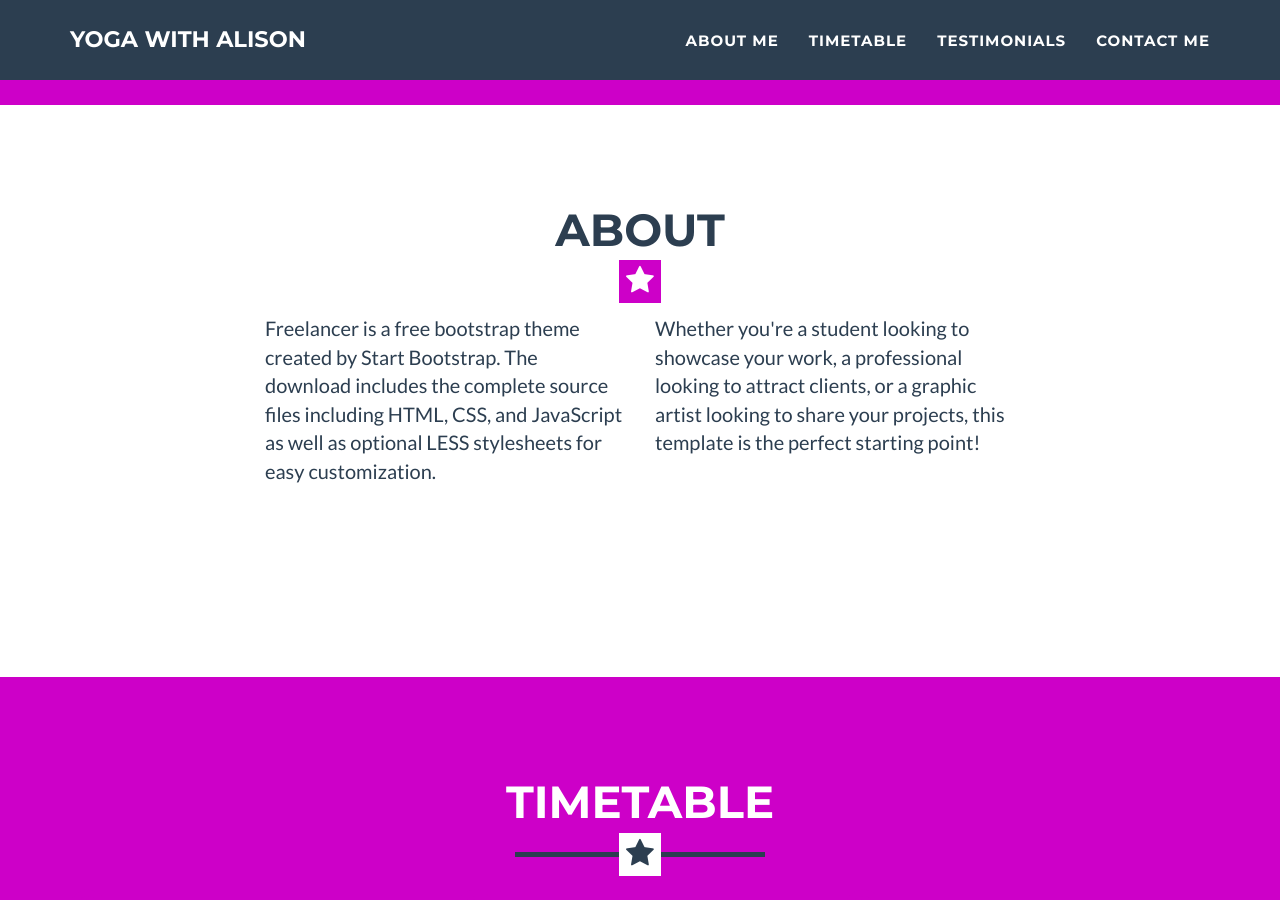
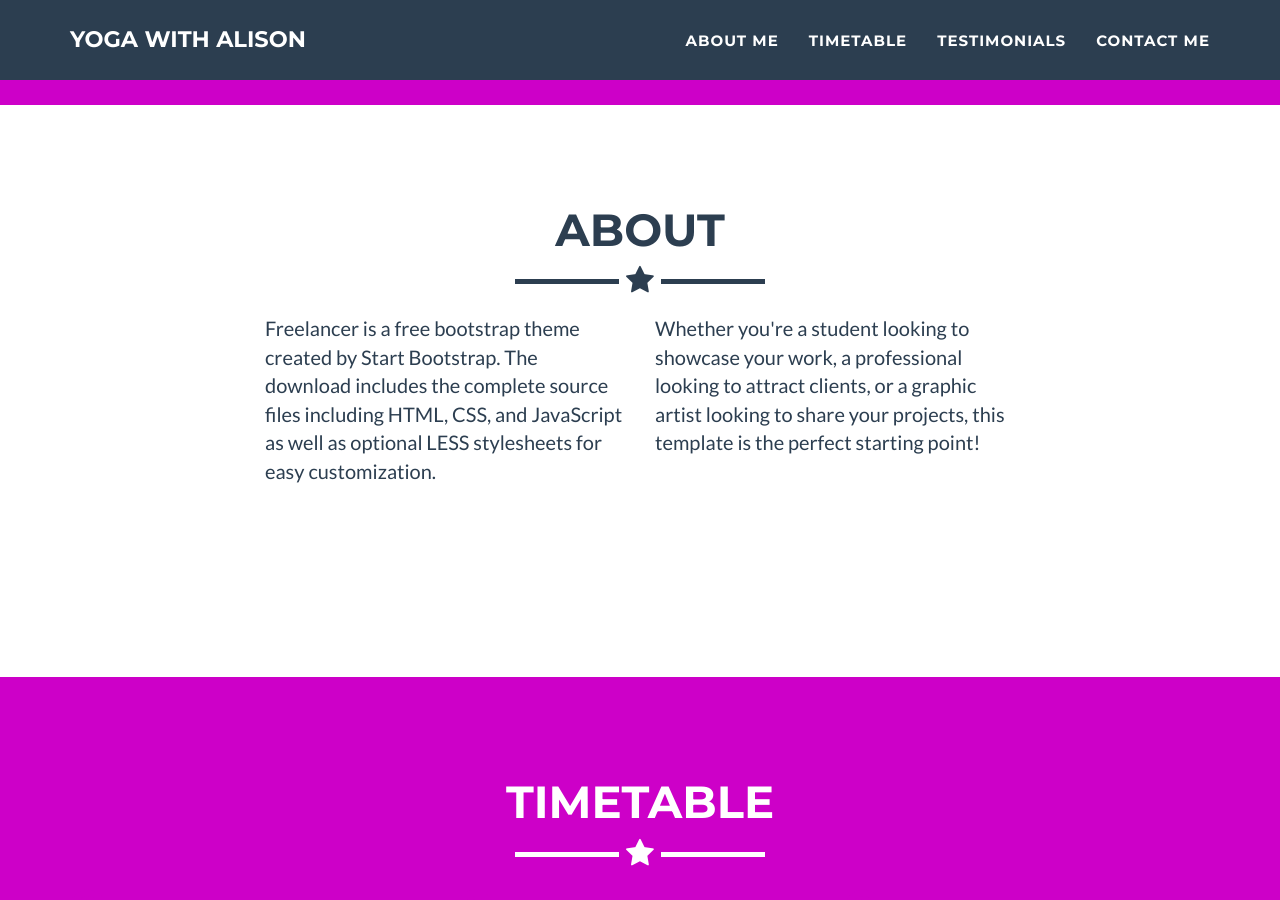
Before and after one commit to YogaWithAlison/yogawithalison.github.io, a Jekyll site: the page built from _posts/2014-07-18-project-1.markdown, in a window 1280 px wide and 900 px high, scrolled down 1073 px. Built offline with Jekyll 4.4.1, drawn with Linux system fonts in a browser that asks for light colours; grey boxes are pictures that could not be loaded.

Commit message:
star fix

```diff
--- a/_includes/about.html
+++ b/_includes/about.html
@@ -4,7 +4,7 @@
             <div class="row">
                 <div class="col-lg-12 text-center">
                     <h2>About</h2>
-                    <hr class="star-light">
+                    <hr class="star-primary">
                 </div>
             </div>
             <div class="row">
--- a/_includes/contact.html
+++ b/_includes/contact.html
@@ -4,7 +4,7 @@
             <div class="row">
                 <div class="col-lg-12 text-center">
                     <h2>Contact Me</h2>
-                    <hr class="star-primary">
+                    <hr class="star-light">
                 </div>
             </div>
             <div class="row">
--- a/_includes/timetable.html
+++ b/_includes/timetable.html
@@ -5,7 +5,7 @@
             <div class="row">
                 <div class="col-lg-12 text-center">
                     <h2>timetable</h2>
-                    <hr class="star-primary">
+                    <hr class="star-light">
                 </div>
             </div>
             <div class="portfolio-flex-row">
```
